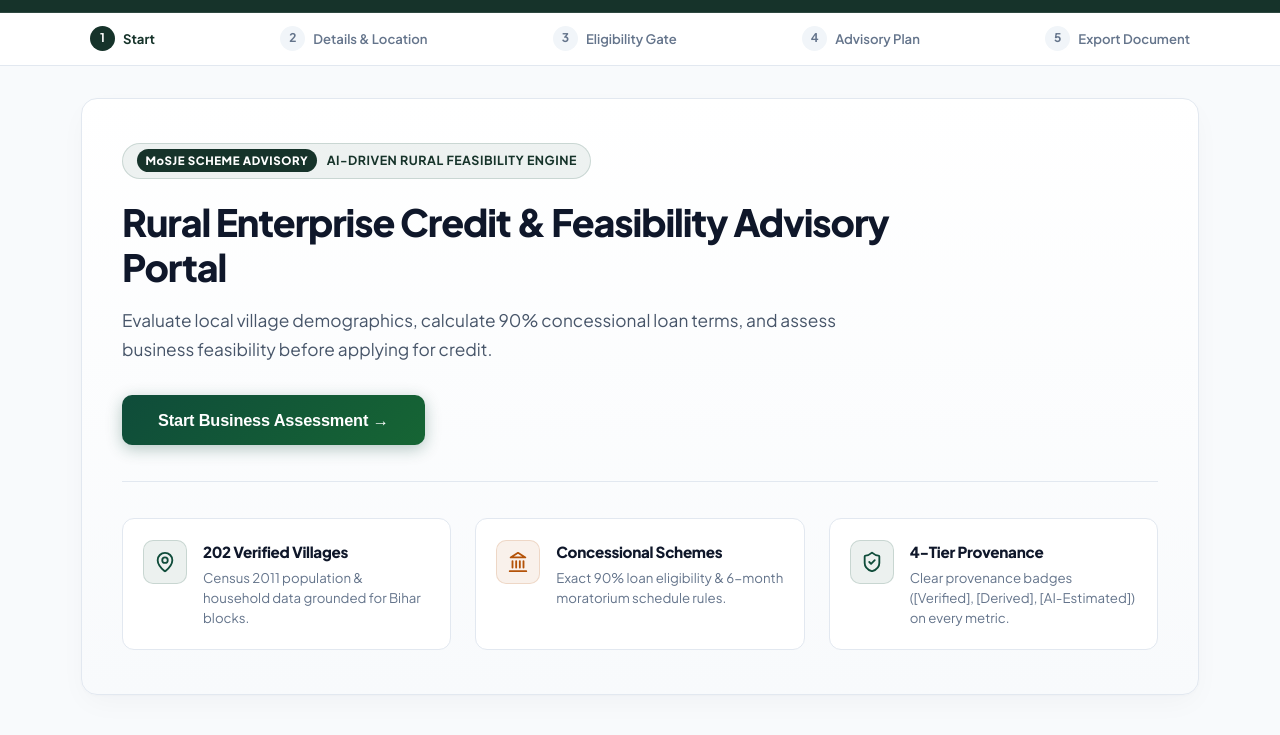
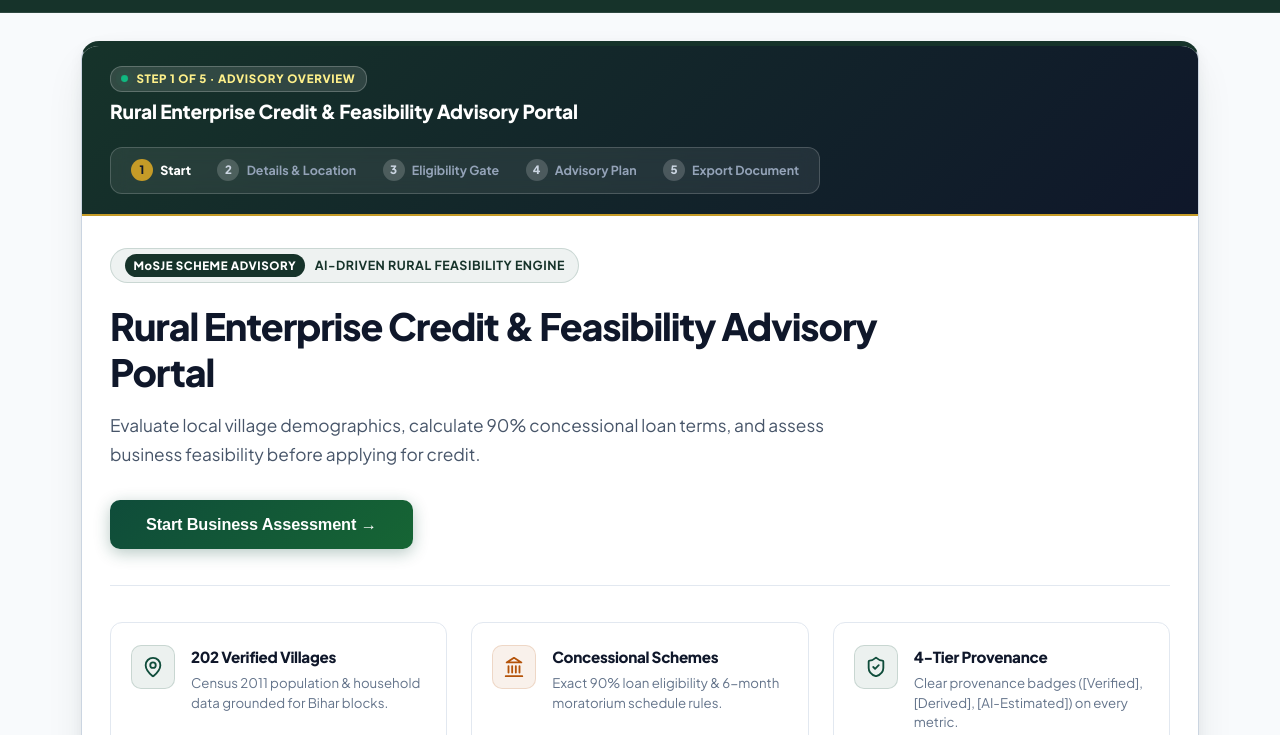
Before and after one commit to ayushtech874-stack/GramVistaar, a website: page public/index.html in a window 1280 px wide. Shown: the part 65-800 px from the top of the page. Drawn offline with Linux system fonts and the light colour scheme; no server answers.

Commit message:
feat(ui): encapsulate all 5 application steps into Master Workspace Board UI container

```diff
--- a/public/app.js
+++ b/public/app.js
@@ -678,6 +678,15 @@ function renderTypeaheadResults(list) {
   });
 }
 
+// Step Metadata Map for Master Board Context
+const stepMetaMap = {
+  0: { badge: 'STEP 1 OF 5 · ADVISORY OVERVIEW', title: 'Rural Enterprise Credit & Feasibility Advisory Portal' },
+  2: { badge: 'STEP 2 OF 5 · APPLICANT & LOCATION DETAILS', title: 'Entrepreneur Profile & Location Setup' },
+  3: { badge: 'STEP 3 OF 5 · ELIGIBILITY CHECK', title: 'MoSJE Concessional Scheme Gate' },
+  4: { badge: 'STEP 4 OF 5 · ADVISORY & FEASIBILITY PLAN', title: 'Hyper-Local Feasibility & Loan Plan' },
+  5: { badge: 'STEP 5 OF 5 · EXPORT DOCUMENT', title: 'Bank-Ready Hand-Off Summary' }
+};
+
 // Switch Navigation Step
 function goToStep(step) {
   state.currentStep = step;
@@ -685,6 +694,13 @@ function goToStep(step) {
   document.querySelectorAll('.view-section').forEach(sec => sec.classList.remove('active'));
   const targetView = document.getElementById(`view-step-${step}`);
   if (targetView) targetView.classList.add('active');
+
+  // Update Board Header Context
+  const meta = stepMetaMap[step] || stepMetaMap[0];
+  const badgeEl = document.getElementById('board-step-badge');
+  const titleEl = document.getElementById('board-title-text');
+  if (badgeEl) badgeEl.textContent = meta.badge;
+  if (titleEl) titleEl.textContent = meta.title;
 
   document.querySelectorAll('.step-item').forEach(item => {
     const s = Number(item.getAttribute('data-step'));
--- a/public/index.html
+++ b/public/index.html
@@ -42,8 +42,24 @@
     </div>
   </header>
 
-  <!-- Step Progress Indicator (1 Start -> 2 Details & Location -> 3 Eligibility Gate -> 4 Advisory Plan -> 5 Export Document) -->
-  <nav class="stepper-bar">
+  <!-- Main Application Body: All 5 Steps Load Inside This Master Workspace Board -->
+  <main class="main-wrapper">
+
+    <!-- Master Workspace Board Shell -->
+    <div class="master-workspace-board">
+
+      <!-- Board Header Strip with Integrated Stepper -->
+      <div class="board-header-strip">
+        <div class="board-brand-context">
+          <div class="board-status-badge">
+            <span class="pulse-dot"></span>
+            <span id="board-step-badge">STEP 1 OF 5 · ADVISORY OVERVIEW</span>
+          </div>
+          <h2 class="board-title" id="board-title-text">Rural Enterprise Credit &amp; Feasibility Advisory Portal</h2>
+        </div>
+
+        <!-- Master Stepper Bar Integrated Directly Into Board Header -->
+        <nav class="stepper-bar-inline">
           <div class="stepper-container">
             <div class="step-item active" data-step="0">
               <div class="step-num">1</div>
@@ -51,7 +67,7 @@
             </div>
             <div class="step-item" data-step="2">
               <div class="step-num">2</div>
-        <span class="step-label" data-i18n="stepInput">Details & Location</span>
+              <span class="step-label" data-i18n="stepInput">Details &amp; Location</span>
             </div>
             <div class="step-item" data-step="3">
               <div class="step-num">3</div>
@@ -67,13 +83,13 @@
             </div>
           </div>
         </nav>
+      </div>
 
-  <!-- Main Application Body -->
-  <main class="main-wrapper">
+      <!-- Board Body Canvas: Steps 1, 2, 3, 4, and 5 load dynamically on this board canvas -->
+      <div class="board-body-canvas">
 
         <!-- View 0: Home Section -->
         <section id="view-step-0" class="view-section active">
-      <div class="card-hero-panel">
           <div class="hero-header-row">
           <div class="hero-text-block">
             <div class="hero-eyebrow">
@@ -538,6 +554,9 @@
       </div>
     </section>
 
+      </div> <!-- End .board-body-canvas -->
+    </div> <!-- End .master-workspace-board -->
+
   </main>
 
   <!-- POP-UP MODAL 1: Scheme Guidelines -->
--- a/public/style.css
+++ b/public/style.css
@@ -161,57 +161,142 @@ label {
   background: rgba(255, 255, 255, 0.22);
 }
 
-/* Numbered Stepper Progress Bar (Preserved Navigation) */
-.stepper-bar {
+/* Master Workspace Board Container & Integrated Theme Header */
+.master-workspace-board {
   background: #ffffff;
-  border-bottom: 1px solid var(--border-light);
-  padding: 0.85rem 1rem;
+  border: 1px solid #cbd5e1;
+  border-top: 5px solid var(--forest-dark);
+  border-radius: 18px;
+  box-shadow: 0 20px 45px -10px rgba(22, 51, 42, 0.12), 0 4px 14px rgba(15, 23, 42, 0.05);
+  overflow: hidden;
+  margin-bottom: 2rem;
+  transition: all 0.3s ease;
 }
 
-.stepper-container {
-  max-width: 1100px;
-  margin: 0 auto;
+.board-header-strip {
+  background: linear-gradient(135deg, #16332a 0%, #0f172a 100%);
+  color: #ffffff;
+  padding: 1.25rem 1.75rem;
   display: flex;
   justify-content: space-between;
-  gap: 0.5rem;
+  align-items: center;
+  border-bottom: 2px solid var(--gold-accent);
+  gap: 1.25rem;
+  flex-wrap: wrap;
 }
 
-.step-item {
+.board-brand-context {
+  display: flex;
+  flex-direction: column;
+  gap: 0.35rem;
+}
+
+.board-status-badge {
+  display: inline-flex;
+  align-items: center;
+  gap: 0.5rem;
+  background: rgba(255, 255, 255, 0.12);
+  border: 1px solid rgba(255, 255, 255, 0.22);
+  padding: 0.2rem 0.65rem;
+  border-radius: 12px;
+  font-size: 0.72rem;
+  font-weight: 800 !important;
+  color: #fef08a;
+  letter-spacing: 0.06em;
+  text-transform: uppercase;
+  width: fit-content;
+}
+
+.pulse-dot {
+  width: 7px;
+  height: 7px;
+  background-color: #10b981;
+  border-radius: 50%;
+  box-shadow: 0 0 0 2px rgba(16, 185, 129, 0.4);
+  animation: pulse-dot-glow 2s infinite;
+}
+
+@keyframes pulse-dot-glow {
+  0% { transform: scale(0.95); box-shadow: 0 0 0 0 rgba(16, 185, 129, 0.7); }
+  70% { transform: scale(1); box-shadow: 0 0 0 6px rgba(16, 185, 129, 0); }
+  100% { transform: scale(0.95); box-shadow: 0 0 0 0 rgba(16, 185, 129, 0); }
+}
+
+.board-title {
+  font-size: 1.2rem;
+  font-weight: 800 !important;
+  color: #ffffff !important;
+  margin: 0;
+  letter-spacing: -0.01em;
+}
+
+/* Master Stepper Bar Integrated Inside Board Header */
+.stepper-bar-inline {
+  background: rgba(255, 255, 255, 0.08);
+  border: 1px solid rgba(255, 255, 255, 0.18);
+  border-radius: 12px;
+  padding: 0.5rem 0.85rem;
+  backdrop-filter: blur(8px);
+}
+
+.stepper-bar-inline .stepper-container {
   display: flex;
   align-items: center;
-  gap: 0.5rem;
-  color: var(--text-muted);
-  font-size: 0.82rem;
-  font-weight: 600;
+  gap: 0.85rem;
 }
 
-.step-item.active {
-  color: var(--forest-dark);
+.stepper-bar-inline .step-item {
+  display: flex;
+  align-items: center;
+  gap: 0.45rem;
+  color: #94a3b8;
+  font-size: 0.78rem;
   font-weight: 700;
+  cursor: pointer;
+  padding: 0.2rem 0.4rem;
+  border-radius: 6px;
+  transition: all 0.2s ease;
 }
 
-.step-num {
-  width: 25px;
-  height: 25px;
+.stepper-bar-inline .step-item:hover {
+  color: #ffffff;
+  background: rgba(255, 255, 255, 0.1);
+}
+
+.stepper-bar-inline .step-item.active {
+  color: #ffffff;
+  font-weight: 800 !important;
+}
+
+.stepper-bar-inline .step-num {
+  width: 22px;
+  height: 22px;
   border-radius: 50%;
-  background: #f1f5f9;
-  color: var(--text-muted);
+  background: rgba(255, 255, 255, 0.18);
+  color: #cbd5e1;
   display: flex;
   align-items: center;
   justify-content: center;
-  font-size: 0.75rem;
-  font-weight: 700;
+  font-size: 0.72rem;
+  font-weight: 800;
 }
 
-.step-item.active .step-num {
-  background: var(--forest-dark);
-  color: #ffffff;
+.stepper-bar-inline .step-item.active .step-num {
+  background: var(--gold-accent);
+  color: #0f172a;
+}
+
+/* Board Body Canvas */
+.board-body-canvas {
+  padding: 2rem 1.75rem;
+  background: #ffffff;
+  min-height: 480px;
 }
 
 /* Main Layout */
 .main-wrapper {
   max-width: 1150px;
-  margin: 2rem auto;
+  margin: 1.75rem auto;
   padding: 0 1rem;
   min-height: calc(100vh - 250px);
 }
```
Lines whose indentation alone changed are shown as unchanged.
